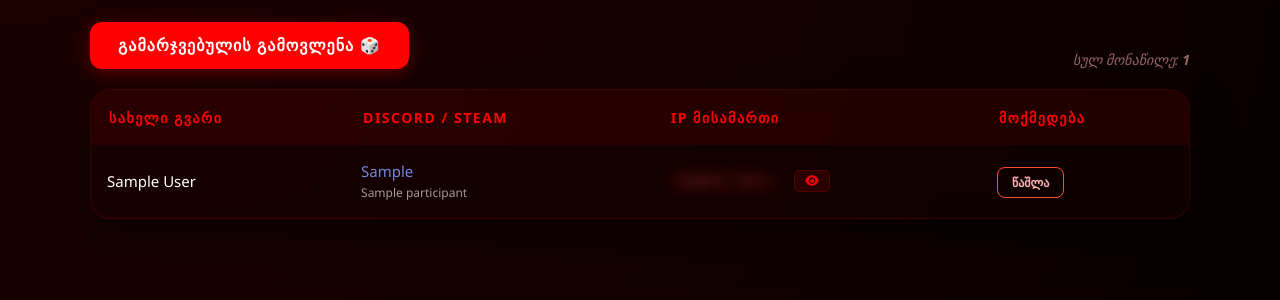
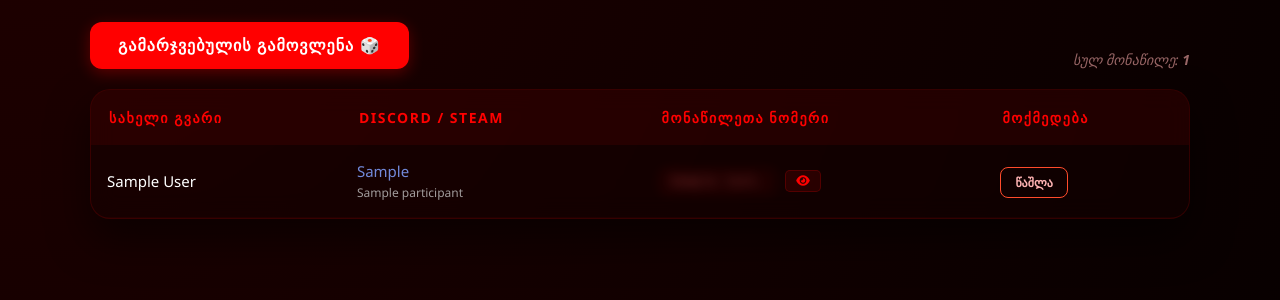
Before and after one commit to zukaabashidze/Giveaway-V0.7, a Flask app: template templates/admin.html in a window 1280 px wide. Shown: the part 187-487 px from the top of the page. Run offline with Flask 3, Linux system fonts and the light colour scheme; tables that the repository leaves empty hold one stand-in row (values such as "Sample post"); the template is opened without the code that fills it: values that come from a table or form of the project are taken from there, most other values are stand-ins (such as "Sample title", 1, 10 or a date in 2020).

Commit message:
Update admin.html

```diff
--- a/templates/admin.html
+++ b/templates/admin.html
@@ -240,7 +240,7 @@
                     <tr>
                         <th>სახელი გვარი</th>
                         <th>Discord / Steam</th>
-                        <th>IP მისამართი</th>
+                        <th>მონაწილეთა ნომერი</th>
                         <th>მოქმედება</th>
                     </tr>
                 </thead>
```
